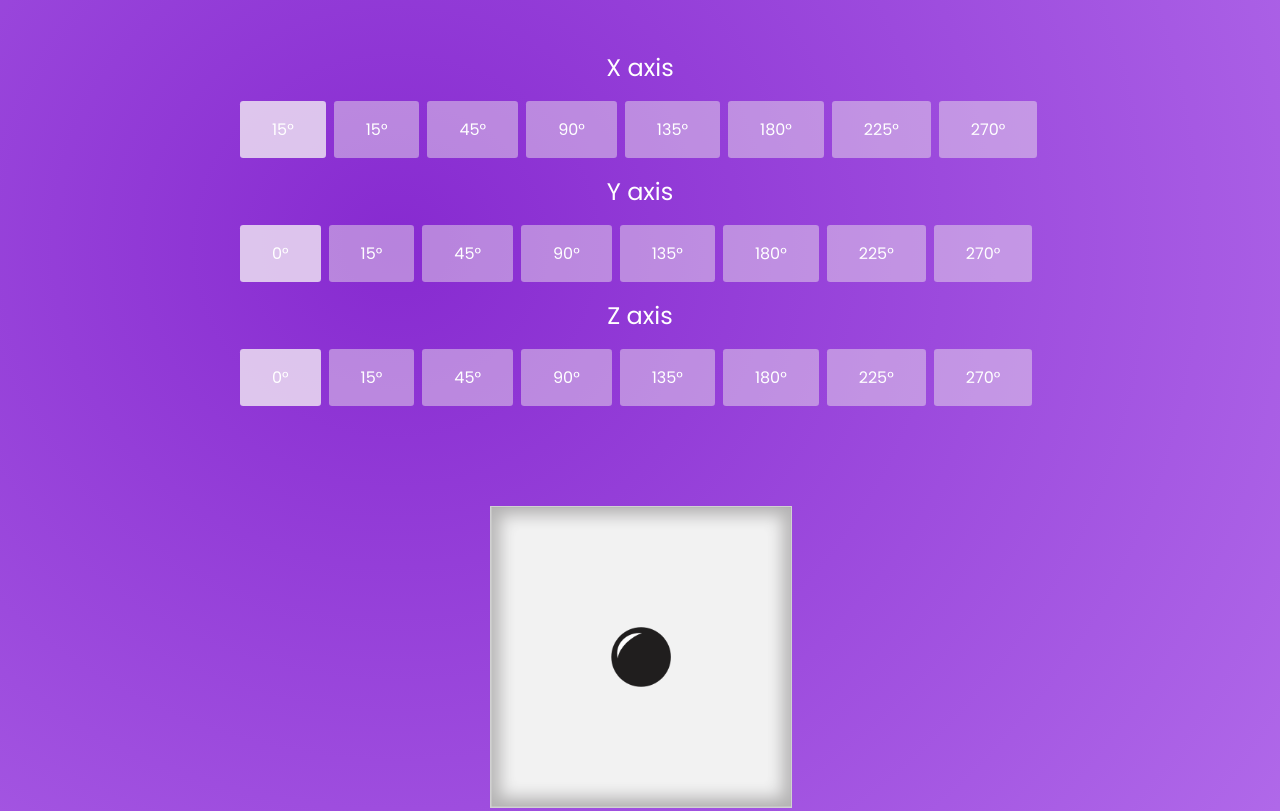
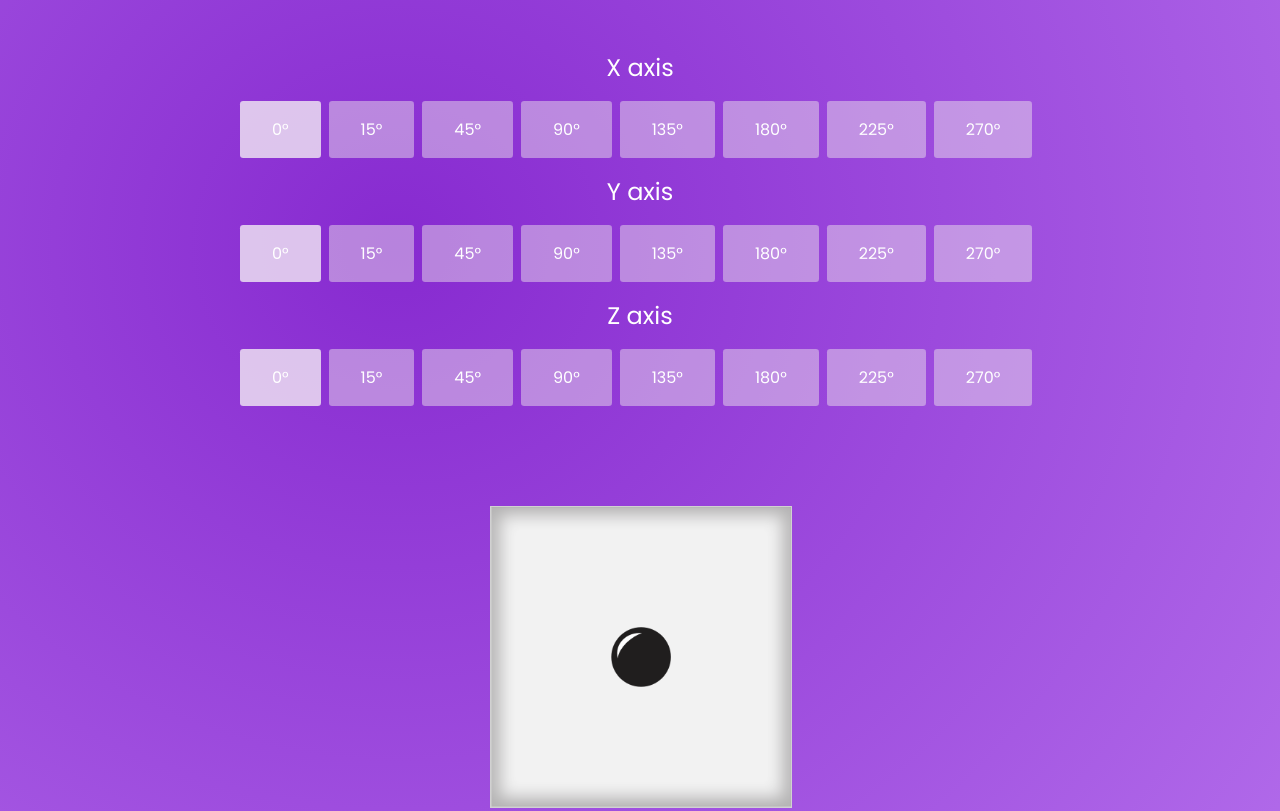
Before and after one commit to gabrielolvmd/3D-Dice, a plain HTML site: page index.html in a window 1280 px wide. Shown: the top 811 px of the page. Drawn offline with Linux system fonts and the light colour scheme.

Commit message:
readme add

```diff
--- a/index.html
+++ b/index.html
@@ -18,7 +18,7 @@
         <div class="x-axis">
 
             <input type="radio" name="x" value="0" id="x-0" checked>
-            <label for="x-0">15&deg</label>
+            <label for="x-0">0&deg</label>
 
             <input type="radio" name="x" value="15" id="x-15">
             <label for="x-15">15&deg</label>
```
Also changed, not shown: 1 other file.
